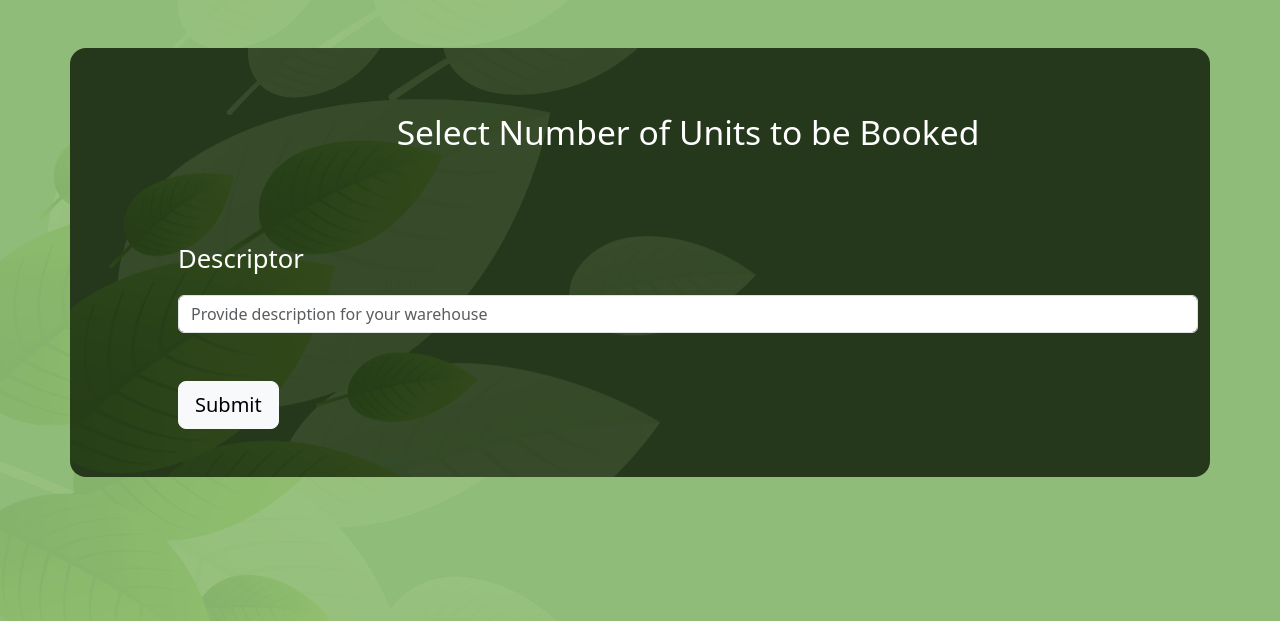
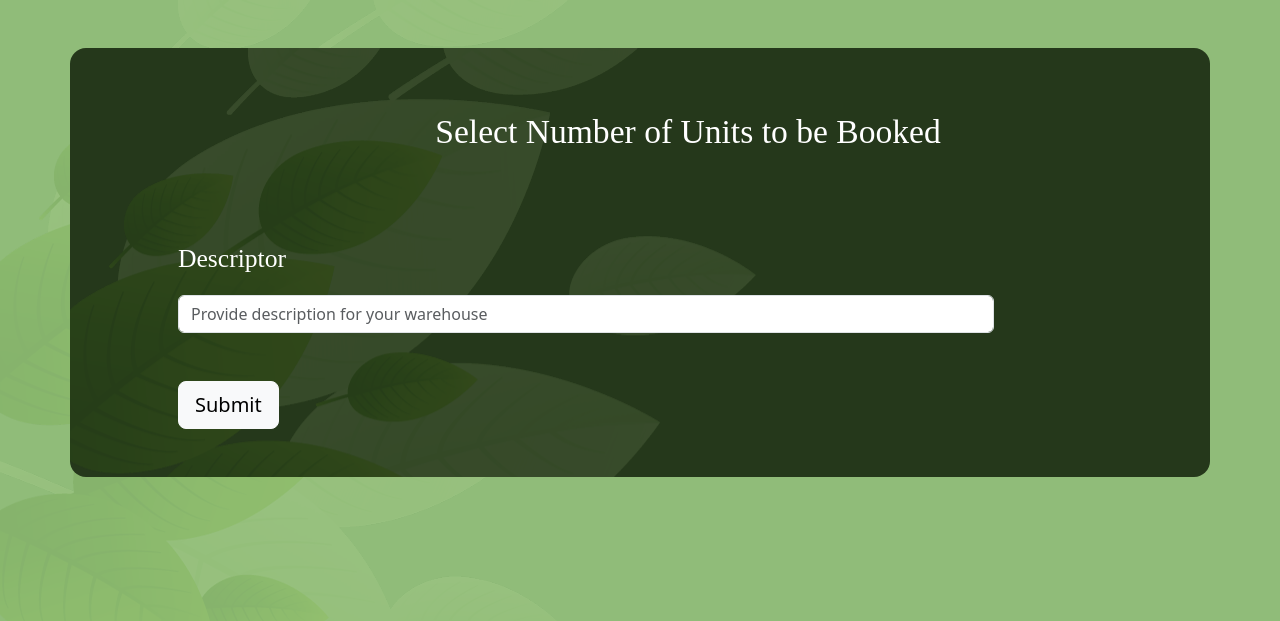
Before and after one commit to Patel-Jenil/IT314_StoreEZ_G5, a Django app: template Project/farmer/templates/farmer/book.html in a window 1280 px wide. Shown: the top 621 px of the page. Run offline with Django 4.2, Linux system fonts and the light colour scheme; the template is opened without the code that fills it, so the values that code supplies are empty.

Commit message:
'booking not working' problem solved

```diff
--- /dev/null
+++ b/Project/farmer/static/farmer/style5.css
@@ -0,0 +1,9 @@
+
+
+.ff{
+    font-family: "Times New Roman", Times, serif;
+}
+
+.redw{
+    width: 80%;
+}
--- a/Project/farmer/templates/farmer/book.html
+++ b/Project/farmer/templates/farmer/book.html
@@ -11,7 +11,7 @@
     integrity="sha384-T3c6CoIi6uLrA9TneNEoa7RxnatzjcDSCmG1MXxSR1GAsXEV/Dwwykc2MPK8M2HN" crossorigin="anonymous">
 
 
-  <link rel="stylesheet" href="style5.css">
+  <link rel="stylesheet" href="{% static 'farmer/style5.css' %}">
   <link href="https://cdn.jsdelivr.net/npm/bootstrap@5.3.2/dist/css/bootstrap.min.css" rel="stylesheet"
     integrity="sha384-T3c6CoIi6uLrA9TneNEoa7RxnatzjcDSCmG1MXxSR1GAsXEV/Dwwykc2MPK8M2HN" crossorigin="anonymous">
 
@@ -24,7 +24,7 @@
 
   <div class="container rounded-4 text-white my-5" style="background-color: #25381b; background-image: url('{% static "farmer/bg.png" %}');">
     <div class="container mx-5 p-5">
-      <form action="" method="POST">
+      <form action="" method="post">
         {% csrf_token %}
         <div class="container-fluid py-3">
           <h1 class="text-center ff" style="font-size: 210%">Select Number of Units to be Booked</h1>
@@ -32,7 +32,7 @@
 
       {% for unit in units %}
         <div class="form-check py-3">
-          <input class="form-check-input" type="checkbox" value="">
+          <input class="form-check-input" name="checkbox" type="checkbox" value="">
           <label class="form-check-label ff" for="defaultCheck1" style="font-size: 160%;">
             Unit {{unit.id}}
           </label>
@@ -42,11 +42,12 @@
 
         <div class="form-group py-5 redw">
           <label class="py-3 ff" for="formGroupExampleInput" style="font-size: 160%;">Descriptor</label>
-          <input type="text" class="form-control" id="formGroupExampleInput"
+          <input type="text" class="form-control"  name="description" id="formGroupExampleInput"
             placeholder="Provide description for your warehouse">
         </div>
 
-        <button type="button" class="btn btn-light btn-lg">Submit</button>
+        <input type="submit" class="btn btn-light btn-lg">
+        {% comment %} <button type="button" class="btn btn-light btn-lg">Submit</button> {% endcomment %}
 
       </form>
     </div>
```
Also changed, not shown: Project/Warehouse/static/Warehouse/cim2.jpg (deleted), Project/db.sqlite3.
